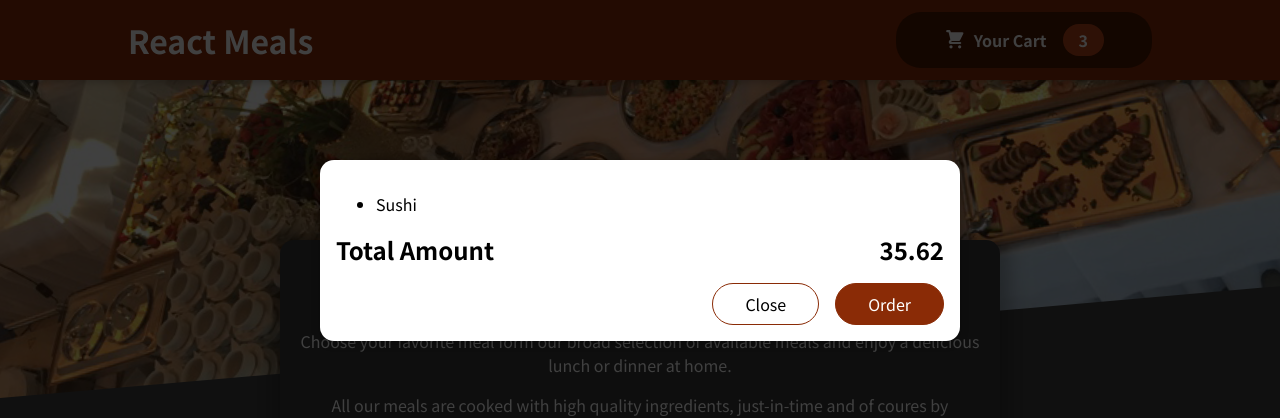
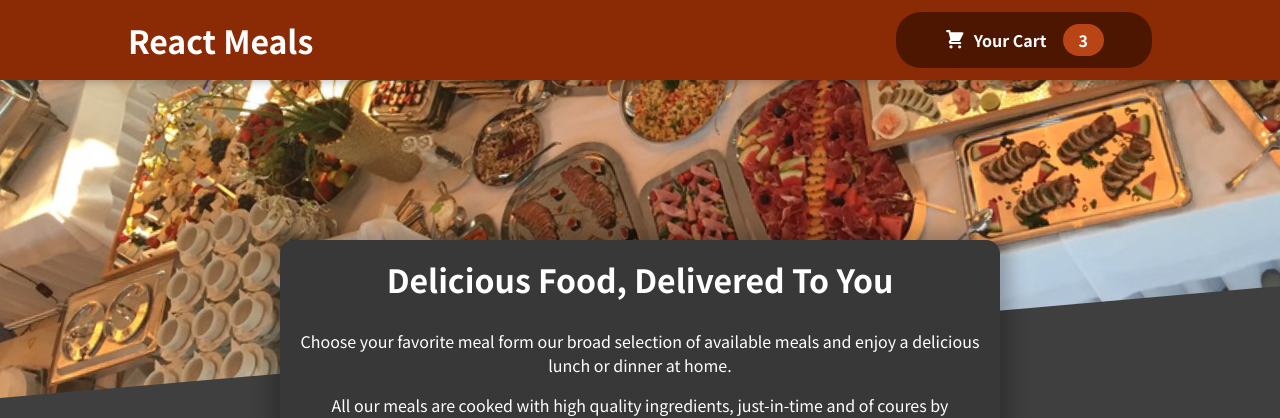
Before and after one commit to PeshwariNaan/food-order-app, a React (Create React App) app: page / in a window 1280 px wide. Shown: the top 418 px of the page. Built offline with nearby package versions, Linux system fonts and the light colour scheme.

Commit message:
Added functionality to open and close cart via close button or clicking backdrop.

```diff
--- a/src/App.js
+++ b/src/App.js
@@ -1,13 +1,23 @@
-import { Fragment } from 'react';
+import { Fragment, useState } from 'react';
 import Header from './components/Layout/Header';
 import Meals from './components/Meals/Meals';
 import Cart from './components/Cart/Cart';
 
 function App() {
+ const [cartIsShown, setCartIsShown] = useState(false)
+
+ const showCartHandler = () => {
+  setCartIsShown(true)
+ }
+
+ const hideCartHandler = () => {
+  setCartIsShown(false)
+ }
+
   return (
     <Fragment>
-      <Cart />
-      <Header />
+      { cartIsShown && <Cart onClose={hideCartHandler} />}
+      <Header onShowCart={showCartHandler} />
       <main>
         <Meals />
       </main>
--- a/src/components/Cart/Cart.jsx
+++ b/src/components/Cart/Cart.jsx
@@ -10,14 +10,16 @@
     </ul>
   );
   return (
-    <Modal>
+    <Modal onClose={props.onClose}>
       {cartItems}
       <div className={classes.total}>
         <span>Total Amount</span>
         <span>35.62</span>
       </div>
       <div className={classes.actions}>
-        <button className={classes['button-alt']}>Close</button>
+        <button className={classes['button-alt']} onClick={props.onClose}>
+          Close
+        </button>
         <button className={classes.button}>Order</button>
       </div>
     </Modal>
--- a/src/components/Layout/Header.jsx
+++ b/src/components/Layout/Header.jsx
@@ -8,7 +8,7 @@
     <Fragment>
         <header className={classes.header}>
             <h1>React Meals</h1>
-            <HeaderCartButton />
+            <HeaderCartButton onClick={props.onShowCart} />
         </header>
         <div className={classes['main-image']}>
             <img src={mealsImage} alt='Table full of delicious food' />
--- a/src/components/Layout/HeaderCartButton.jsx
+++ b/src/components/Layout/HeaderCartButton.jsx
@@ -3,7 +3,7 @@
 
 const HeaderCartButton = (props) => {
   return (
-    <button className={classes.button}>
+    <button className={classes.button} onClick={props.onClick} >
         <span className={classes.icon}>
             <CartIcon />
         </span>
--- a/src/components/UI/Modal.jsx
+++ b/src/components/UI/Modal.jsx
@@ -3,7 +3,7 @@
 import classes from './Modal.module.css';
 
 const Backdrop = (props) => {
-  return <div className={classes.backdrop} />;
+  return <div className={classes.backdrop} onClick={props.onClose} />;
 };
 const ModalOverlay = (props) => {
   return (
@@ -19,7 +19,7 @@
 
 const Modal = (props) => {
   return <Fragment>
-    {ReactDOM.createPortal(<Backdrop />, portalElement)}
+    {ReactDOM.createPortal(<Backdrop onClose={props.onClose} />, portalElement)}
     {ReactDOM.createPortal(<ModalOverlay>{props.children}</ModalOverlay>, portalElement)}
   </Fragment>;
 };
```
